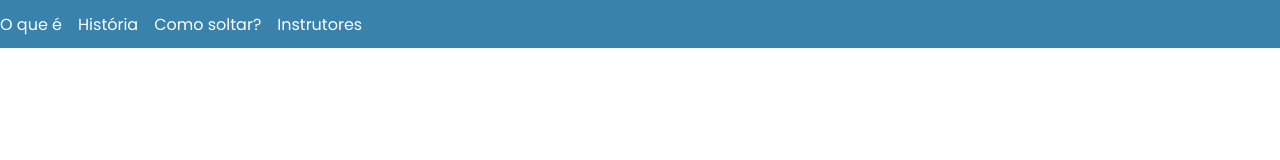
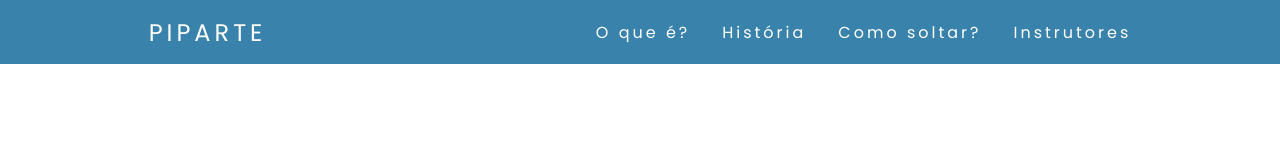
Before and after one commit to carlosdoval04/piparte-projeto, a plain HTML site: page src/index.html in a window 1280 px wide. Drawn offline with Linux system fonts and the light colour scheme.

Commit message:
criacao de header e estilizacao

```diff
--- a/src/index.html
+++ b/src/index.html
@@ -5,23 +5,25 @@
     <meta http-equiv="X-UA-Compatible" content="IE=edge">
     <meta name="viewport" content="width=device-width, initial-scale=1.0">
     <link rel="stylesheet" href="/src/styles/styles.css">
-
     <title>Piparte - Seu site sobre Pipas</title>
 </head>
 <body>
 
     <header>
-        <nav>
-            <ul>
-                <li>O que é</li>
-                <li>História</li>
-                <li>Como soltar?</li>
-                <li>Instrutores</li>
-            </ul>
-        </nav>
+      <nav>
+        <a class="logo" href="/">Piparte</a>
+        <ul class="nav-list">
+          <li><a href="#">O que é?</a></li>
+          <li><a href="#">História</a></li>
+          <li><a href="#">Como soltar?</a></li>
+          <li><a href="#">Instrutores</a></li>
+        </ul>
+      </nav>
     </header>
 
 
-</body>
+
+  </body>
+</html>
 
 </html>
--- a/src/styles/styles.css
+++ b/src/styles/styles.css
@@ -5,43 +5,43 @@
     padding: 0;
     box-sizing: border-box;
   }
-  body {
-    width: 100vw;
-    height: 100vh;
-    background-color: #fff;
-    font-family: Poppins
+  a {
+    color: #fff;
+    text-decoration: none;
+    transition: 0.3s;
   }
 
-header {
-    background-color: #3982AB;
-    color: #ffff;
+  a:hover {
+    opacity: 0.7;
+  }
 
-    display: flex;
-    flex-direction: row;
-    align-items: center;
-
-    height: 48px;
-
-    box-sizing: border-box;
-    padding: 0;
+  .logo {
+    font-size: 24px;
+    text-transform: uppercase;
+    letter-spacing: 4px;
   }
 
   nav {
     display: flex;
-    flex-direction: row;
+    justify-content: space-around;
+    align-items: center;
+    font-family: Poppins;
+    background: #3982AB;
+    height: 8vh;
   }
 
-nav ul {
-    display: flex;
-    flex-direction: row;
-    gap: 16px;
+  main {
+    background: url("bg.jpg") no-repeat center center;
+    background-size: cover;
+    height: 92vh;
   }
 
-nav ul li{
-    cursor: pointer;
+  .nav-list {
     list-style: none;
-    text-align: center;
+    display: flex;
   }
-nav ul li:hover{
-    text-decoration: underline;
+
+  .nav-list li {
+    letter-spacing: 3px;
+    margin-left: 32px;
   }
```
Also changed, not shown: 1 other file. Lines whose indentation alone changed are shown as unchanged.
